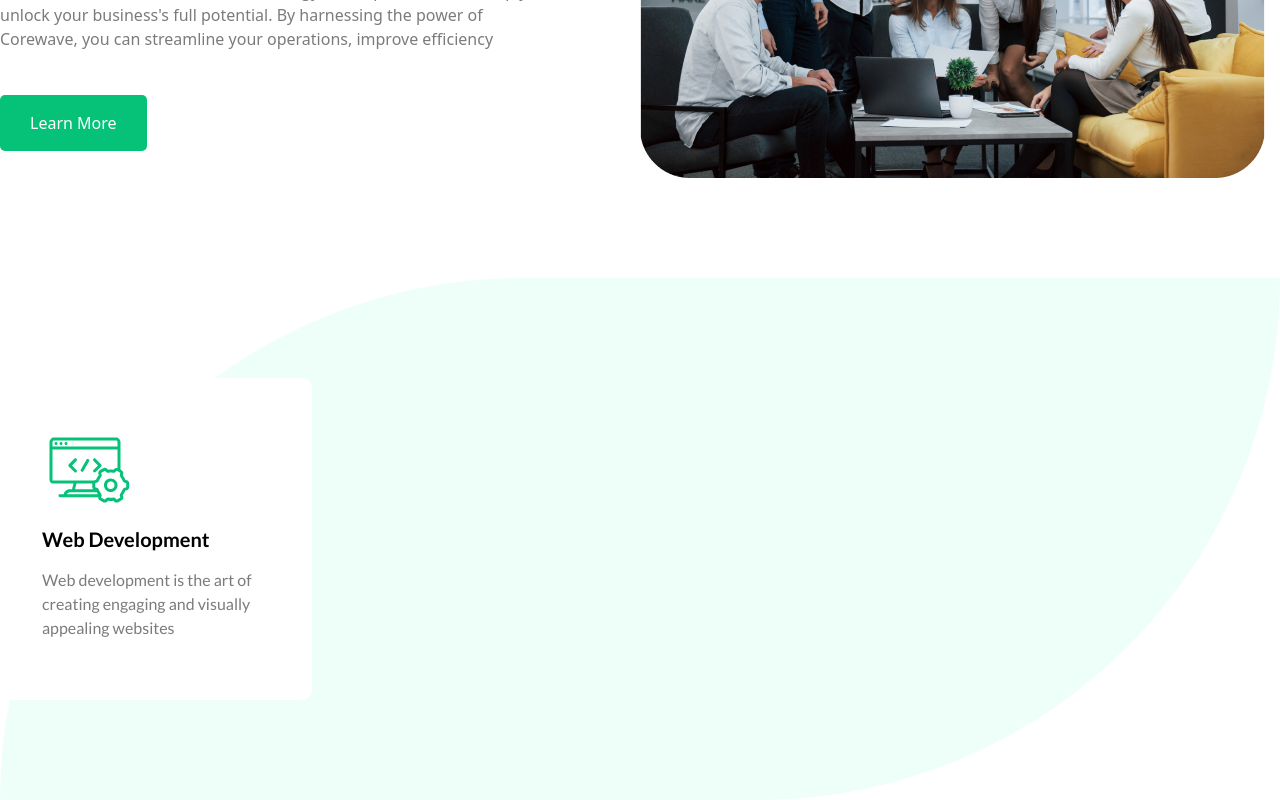
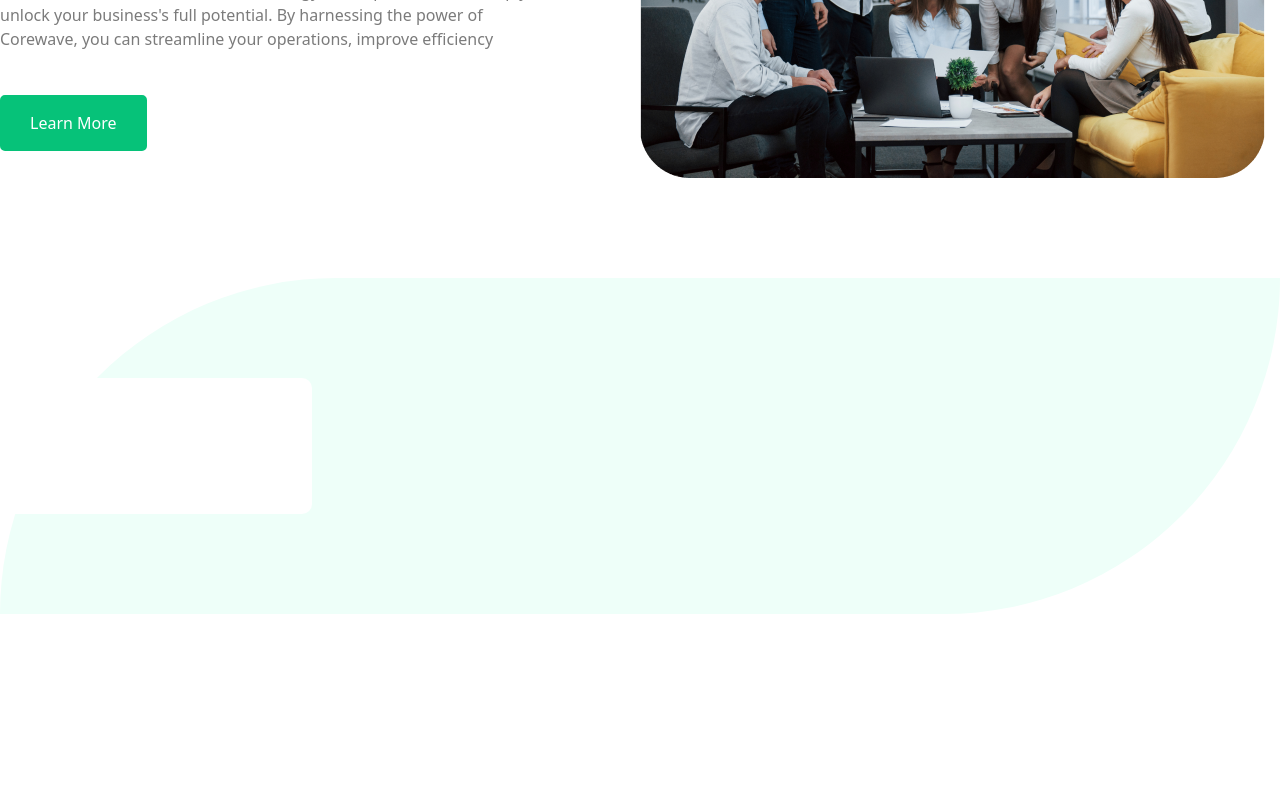
Before and after one commit to mesbaulrafi/CoreWave, a React (Vite) app: page / in a window 1280 px wide. Shown: the part 978-1778 px from the top of the page. After the commit the page ends 1592 px from the top, so only its background shows below. Built offline with nearby package versions, Linux system fonts and the light colour scheme.

Commit message:
service cadr dinamic

```diff
--- a/src/components/layouts/ServicesCard.jsx
+++ b/src/components/layouts/ServicesCard.jsx
@@ -2,14 +2,14 @@ import React from 'react'
 import WebLogo from '../../assets/logo/WebLogo'
 
 
-const ServicesCard = () => {
+const ServicesCard = ({cardLogo,cardTitle,cardText,}) => {
   return (
    <>
    <div className="bg-white w-[312px] rounded-[10px]">
     <div className="pt-10.5 pl-10.5 pb-15 ">
-        <WebLogo/>
-        <h4 className='font-lato font-semibold text-[20px] leading-7.5 inline-block py-3.5'>Web Development</h4>
-        <p className='font-lato  text-base leading-6 text-[#7B7B7B] w-[80%]'>Web development is the art of creating engaging and visually appealing websites </p>
+        <i className=''>{cardLogo}</i>
+        <h4 className='font-lato font-semibold text-[20px] leading-7.5 inline-block py-3.5'>{cardTitle}</h4>
+        <p className='font-lato  text-base leading-6 text-[#7B7B7B] w-[80%]'>{cardText} </p>
     </div>
    </div>
    </>
```
